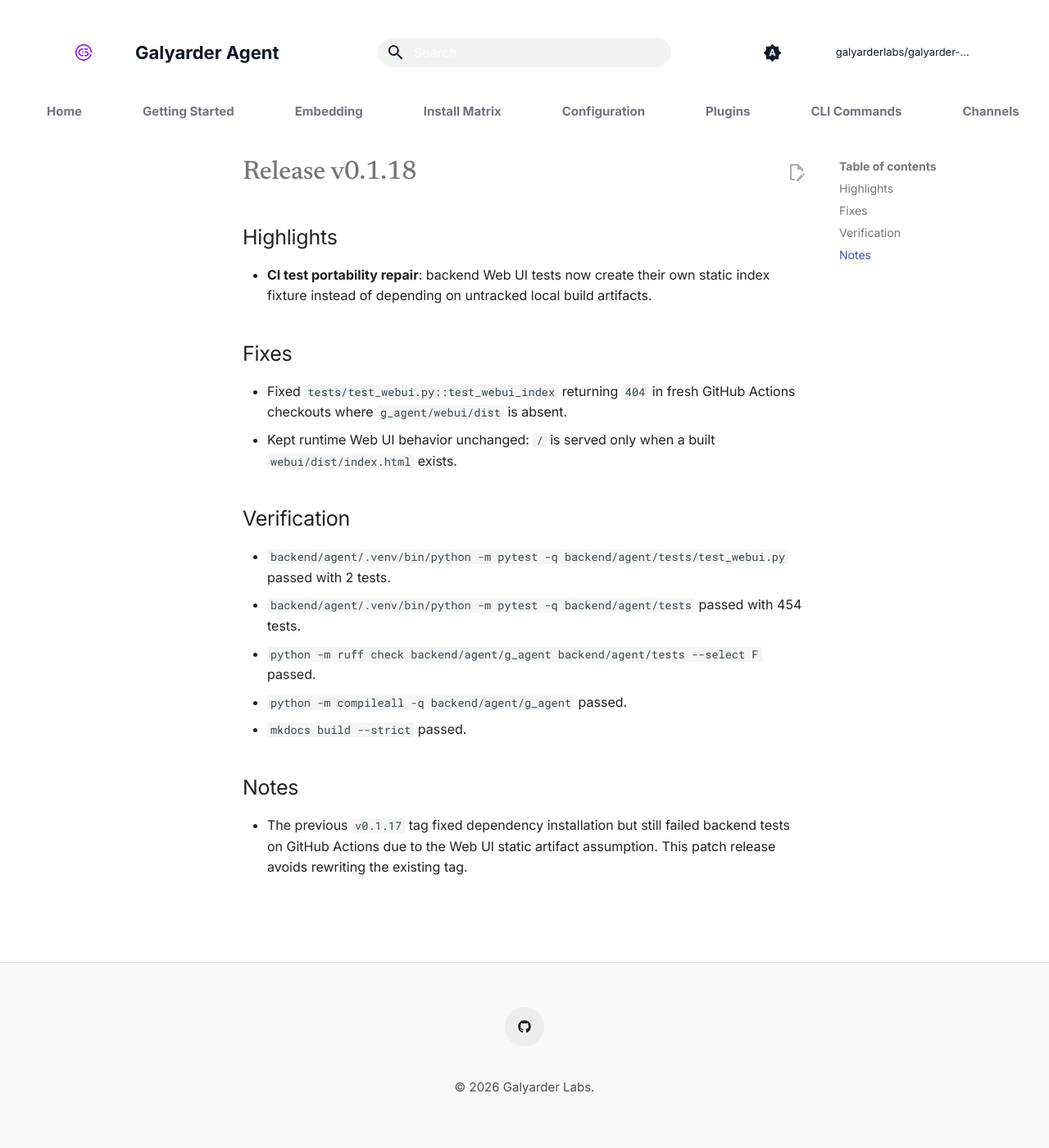
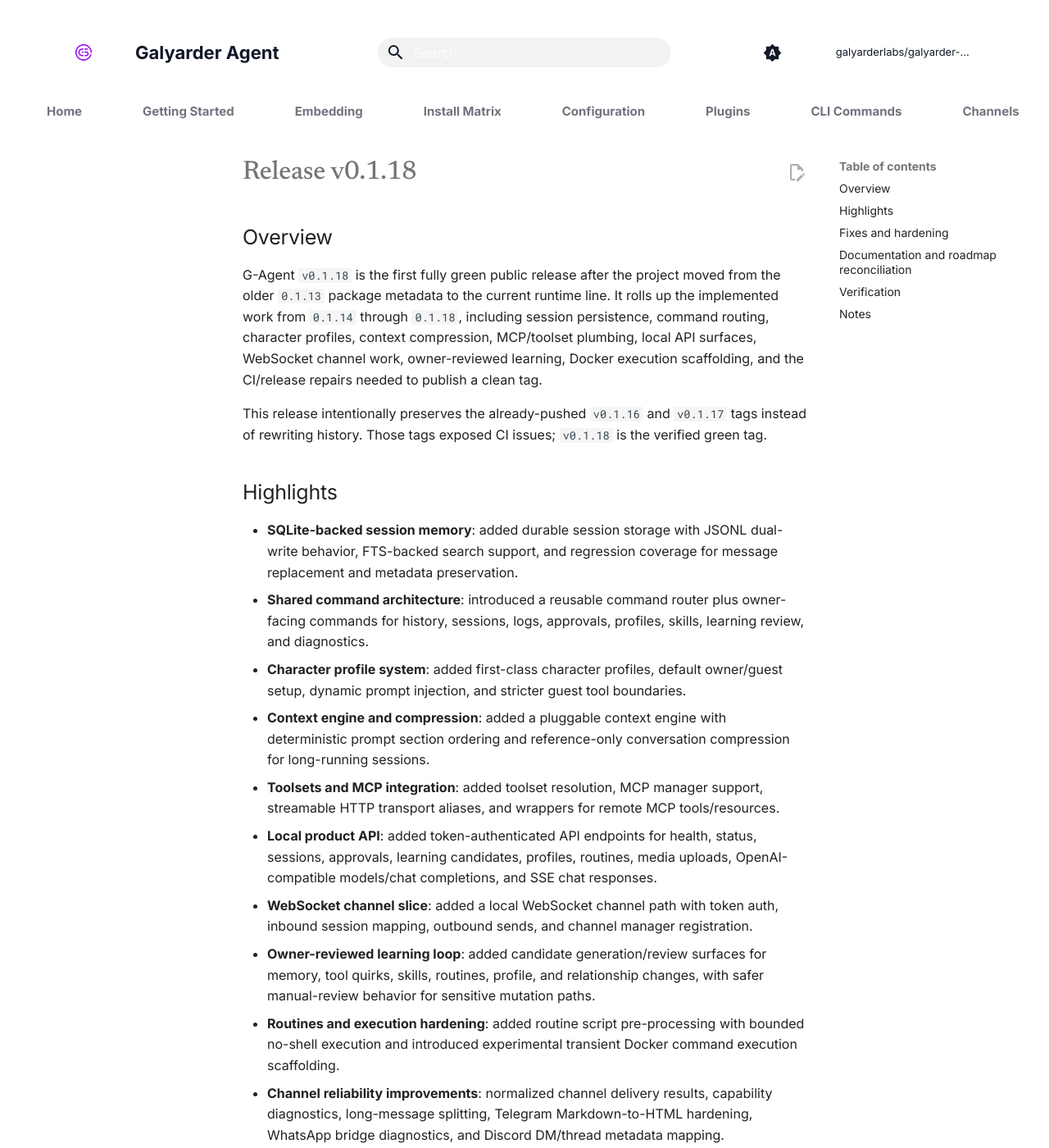
Before and after one commit to galyarderlabs/galyarder-agent, an MkDocs documentation site: the page built from docs/release-notes/v0.1.18.md, in a window 1280 px wide and 1400 px high. Shown: the whole window at 82% size. Built offline with MkDocs 1.6.1 and Material for MkDocs 9.7.7, drawn with Linux system fonts in a browser that asks for light colours; comment, search, counter and statistics services are not loaded; some of the changed text lies outside the part shown.

Commit message:
docs: expand v0.1.18 release notes
Co-Authored-By: Claude Opus 4.6 <noreply@anthropic.com>

```diff
--- a/docs/release-notes/v0.1.18.md
+++ b/docs/release-notes/v0.1.18.md
@@ -1,13 +1,44 @@
 # Release v0.1.18
+
+## Overview
+
+G-Agent `v0.1.18` is the first fully green public release after the project moved from the older `0.1.13` package metadata to the current runtime line. It rolls up the implemented work from `0.1.14` through `0.1.18`, including session persistence, command routing, character profiles, context compression, MCP/toolset plumbing, local API surfaces, WebSocket channel work, owner-reviewed learning, Docker execution scaffolding, and the CI/release repairs needed to publish a clean tag.
+
+This release intentionally preserves the already-pushed `v0.1.16` and `v0.1.17` tags instead of rewriting history. Those tags exposed CI issues; `v0.1.18` is the verified green tag.
 
 ## Highlights
 
-- **CI test portability repair**: backend Web UI tests now create their own static index fixture instead of depending on untracked local build artifacts.
+- **SQLite-backed session memory**: added durable session storage with JSONL dual-write behavior, FTS-backed search support, and regression coverage for message replacement and metadata preservation.
+- **Shared command architecture**: introduced a reusable command router plus owner-facing commands for history, sessions, logs, approvals, profiles, skills, learning review, and diagnostics.
+- **Character profile system**: added first-class character profiles, default owner/guest setup, dynamic prompt injection, and stricter guest tool boundaries.
+- **Context engine and compression**: added a pluggable context engine with deterministic prompt section ordering and reference-only conversation compression for long-running sessions.
+- **Toolsets and MCP integration**: added toolset resolution, MCP manager support, streamable HTTP transport aliases, and wrappers for remote MCP tools/resources.
+- **Local product API**: added token-authenticated API endpoints for health, status, sessions, approvals, learning candidates, profiles, routines, media uploads, OpenAI-compatible models/chat completions, and SSE chat responses.
+- **WebSocket channel slice**: added a local WebSocket channel path with token auth, inbound session mapping, outbound sends, and channel manager registration.
+- **Owner-reviewed learning loop**: added candidate generation/review surfaces for memory, tool quirks, skills, routines, profile, and relationship changes, with safer manual-review behavior for sensitive mutation paths.
+- **Routines and execution hardening**: added routine script pre-processing with bounded no-shell execution and introduced experimental transient Docker command execution scaffolding.
+- **Channel reliability improvements**: normalized channel delivery results, capability diagnostics, long-message splitting, Telegram Markdown-to-HTML hardening, WhatsApp bridge diagnostics, and Discord DM/thread metadata mapping.
 
-## Fixes
+## Fixes and hardening
 
-- Fixed `tests/test_webui.py::test_webui_index` returning `404` in fresh GitHub Actions checkouts where `g_agent/webui/dist` is absent.
-- Kept runtime Web UI behavior unchanged: `/` is served only when a built `webui/dist/index.html` exists.
+- Fixed routine-step context rendering to use canonical `RoutineStep` fields instead of missing description metadata.
+- Fixed SQLite `replace_messages()` so omitted metadata preserves existing session metadata.
+- Fixed direct/API busy-session protection so user messages do not bypass active work by default while explicit internal bypass remains supported.
+- Fixed provider-safe title generation by avoiding unsupported provider methods.
+- Fixed OpenAI-compatible API route aliases, media helper usage, and route/auth whitelist alignment.
+- Fixed learning apply behavior so weak or sensitive profile, relationship, routine, and tool-quirk mutations require manual review or return unsupported instead of silently mutating state.
+- Fixed routine runner bus injection metadata and MCP wrapper abstract-property compatibility.
+- Fixed Docker execution wording and tests to classify the current backend as transient/stateless scaffolding rather than hardened persistent container parity.
+- Fixed CI dependency resolution by aligning package metadata with LiteLLM `1.83.x` pins for `httpx==0.28.1` and `python-dotenv==1.0.1`.
+- Fixed backend Web UI test portability by creating deterministic static index fixtures instead of relying on untracked local `webui/dist` artifacts.
+
+## Documentation and roadmap reconciliation
+
+- Reconciled roadmap, TODO, embedding, channel, and reference-audit documentation against verified source and test evidence.
+- Reclassified WebSocket, Web UI, memory, context compression, MCP/toolsets, Docker, and learning-loop claims as implemented, partial, broken, or not present based on connected runtime paths and regression tests.
+- Added release notes for `v0.1.16`, `v0.1.17`, and this verified `v0.1.18` release.
+- Clarified that Docker remains an experimental transient execution backend, not a Hermes-equivalent persistent hardened runtime.
+- Clarified that static Web UI serving depends on a built `webui/dist` artifact; the backend test now covers this behavior without assuming the artifact exists in fresh checkouts.
 
 ## Verification
 
@@ -16,7 +47,12 @@
 - `python -m ruff check backend/agent/g_agent backend/agent/tests --select F` passed.
 - `python -m compileall -q backend/agent/g_agent` passed.
 - `mkdocs build --strict` passed.
+- GitHub Actions `CI` for `main` passed on run `25152049752`.
+- GitHub Actions `Release` for tag `v0.1.18` passed on run `25152051321`.
 
 ## Notes
 
-- The previous `v0.1.17` tag fixed dependency installation but still failed backend tests on GitHub Actions due to the Web UI static artifact assumption. This patch release avoids rewriting the existing tag.
+- This is a catch-up release from the older `0.1.13` package metadata line to the current `0.1.18` verified runtime state.
+- `v0.1.16` was pushed before the dependency-resolution fix and failed backend install checks.
+- `v0.1.17` fixed dependency installation but still failed backend tests because `test_webui_index` depended on untracked local Web UI build artifacts.
+- `v0.1.18` is the first tag in this sequence with local verification and GitHub Actions verification both green.
```
